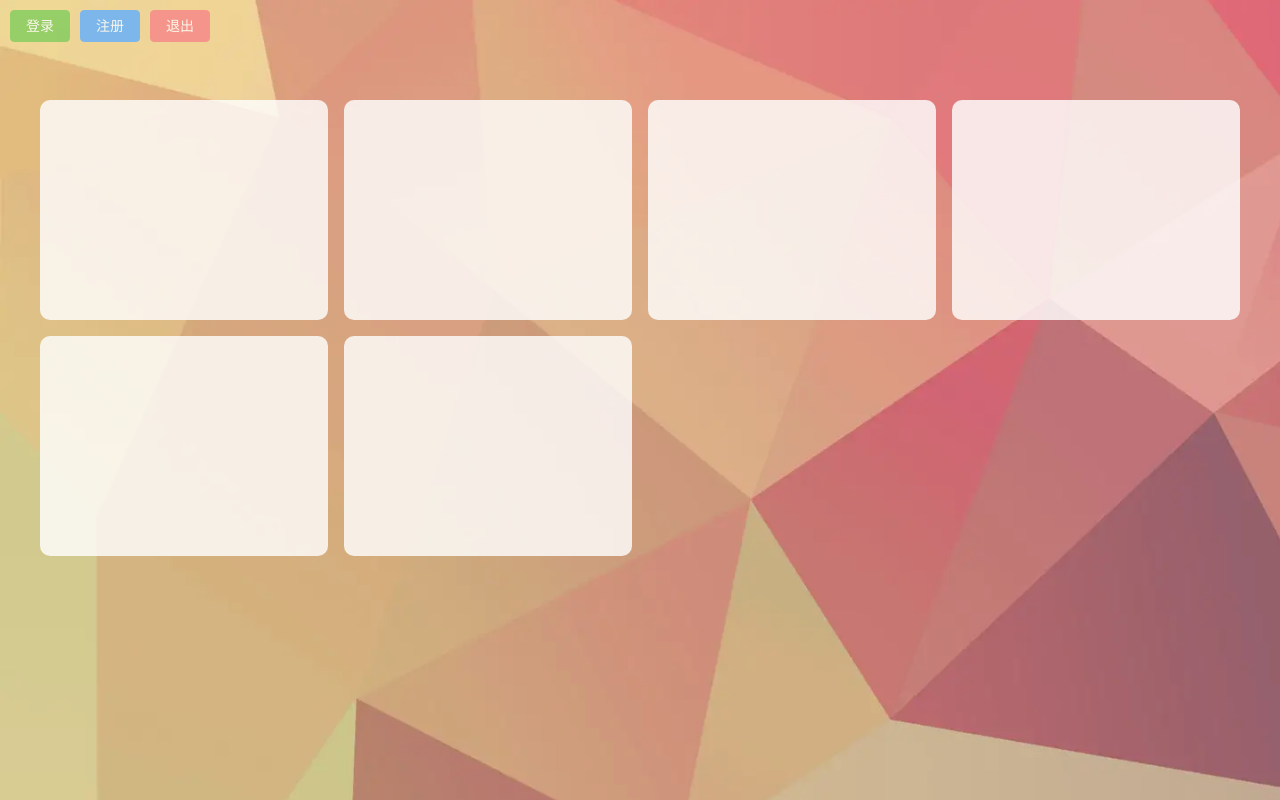
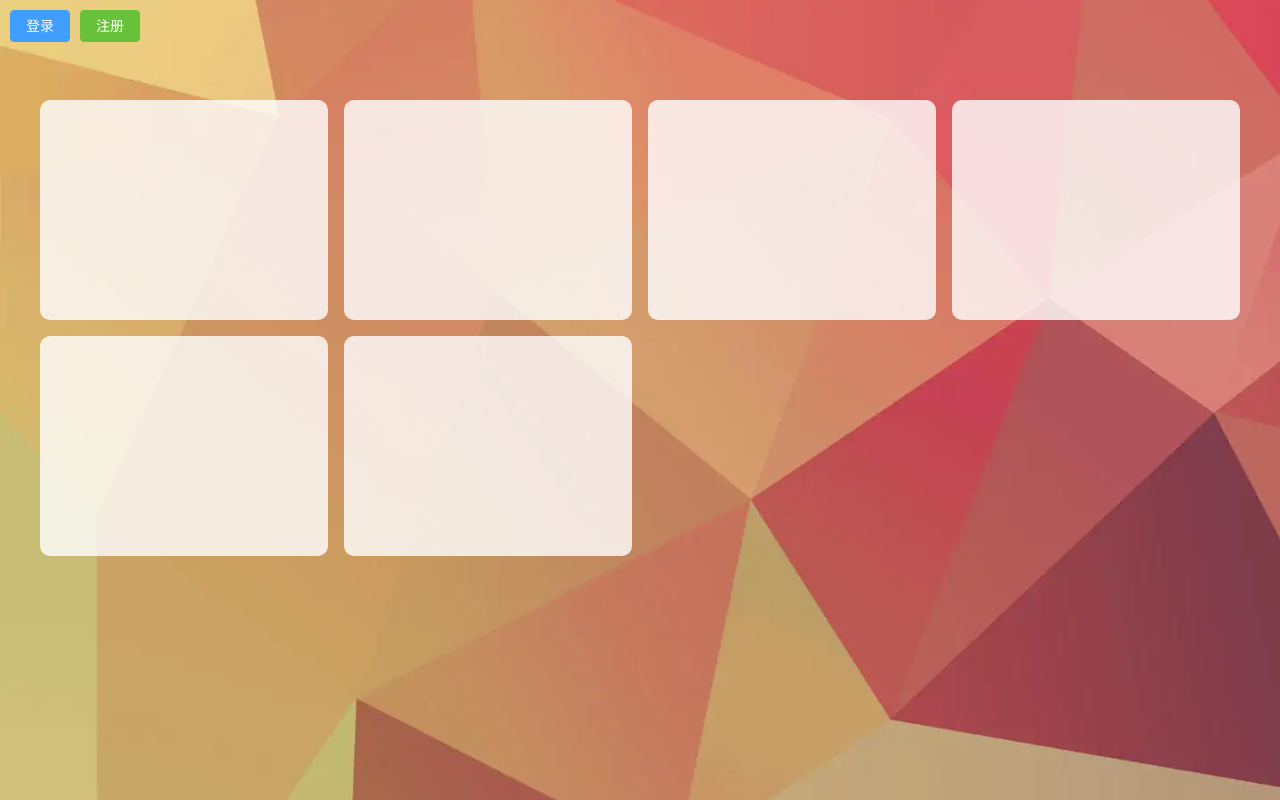
Before and after one commit to SayQuit/BDchat-web, a Vue app: page /#/AccountManage in a window 1280 px wide. Shown: the top 800 px of the page. Built offline with nearby package versions, Linux system fonts and the light colour scheme.

Commit message:
路由配置

```diff
--- a/package.json
+++ b/package.json
@@ -11,7 +11,8 @@
     "axios": "^0.27.2",
     "core-js": "^3.8.3",
     "element-plus": "^2.2.17",
-    "vue": "^3.2.13"
+    "vue": "^3.2.13",
+    "vue-router": "^4.1.5"
   },
   "devDependencies": {
     "@babel/core": "^7.12.16",
--- a/src/components/AccountManage.vue
+++ b/src/components/AccountManage.vue
@@ -3,18 +3,23 @@
     <div class="bgr">
       <div class="log">
         <el-button
+          type="primary"
+          class="login"
+          size="medium"
+          @click="goPage('LoginPage')"
+          >登录</el-button
+        >
+        <el-button
           type="success"
           class="login"
           size="medium"
-          @click="handleLogin"
-          >登录</el-button
+          @click="goPage('RegisterPage')"
+          >注册</el-button
         >
-        <el-button type="primary" class="login" size="medium">注册</el-button>
-        <el-button type="danger" class="login" size="medium">退出</el-button>
       </div>
 
       <div class="main">
-        <div class="item"></div>
+        <div class="item" @click="goPage('NotLogin')"></div>
         <div class="item"></div>
         <div class="item"></div>
         <div class="item"></div>
@@ -26,14 +31,32 @@
 </template>
 
 <script>
-export default {};
+import { useRouter } from "vue-router";
+export default {
+  setup() {
+    const router = useRouter();
+    return {
+      router,
+    };
+  },
+  methods: {
+    goPage(pageName) {
+      console.log(pageName);
+      console.log(this.router);
+      this.router.push({ name: pageName });
+    },
+  },
+};
 </script>
 
 <style scoped>
-* {
-  opacity: 0.9;
+.item {
+  opacity: 0.8;
 }
 
+.item:hover {
+  opacity: 1;
+}
 .bgr {
   background: url("../assets/2.png") no-repeat;
   background-size: cover;
--- a/src/components/LoginPage.vue
+++ b/src/components/LoginPage.vue
@@ -16,9 +16,9 @@
 
 
               <div class="operation">
-                <el-button type="success" size="medium">注册</el-button>
+                <el-button type="success" size="medium" @click="goPage('RegisterPage')">注册</el-button>
                 <el-button type="warning" size="medium">清空</el-button>
-                <el-button type="danger" size="medium">返回</el-button>
+                <el-button type="danger" size="medium" @click="goBack()">返回</el-button>
               </div>
           </div>
       </div>
@@ -29,9 +29,23 @@
   </template>
 
   <script>
-  export default {
-
-  }
+import { useRouter } from "vue-router";
+export default {
+  setup() {
+    const router = useRouter();
+    return {
+      router,
+    };
+  },
+  methods: {
+    goPage(pageName) {
+      this.router.push({ name: pageName });
+    },
+    goBack(){
+        this.$router.back();
+    }
+  },
+};
   </script>
 
   <style scoped>
--- a/src/components/MainPage.vue
+++ b/src/components/MainPage.vue
@@ -8,19 +8,17 @@
     <!-- <NotLogin></NotLogin> -->
     <!-- <LoginPage></LoginPage> -->
     <!-- <NotLogin></NotLogin> -->
-    <AccountManage></AccountManage>
+    <router-view></router-view>
   </div>
 </template>
 
 <script>
 // import NotLogin from './NotLogin.vue';
 import axios from 'axios';
-import AccountManage from './AccountManage.vue';
 // import NotLogin from './NotLogin.vue';
 // import RegisterPage from './RegisterPage.vue';
 export default {
     components: {
-    AccountManage
 },
     methods: {
         handleLogin(){
--- a/src/components/NotLogin.vue
+++ b/src/components/NotLogin.vue
@@ -3,18 +3,18 @@
     <div class="bgr">
       <div class="log">
         <el-button
-          type="success"
+          type="primary"
           class="login"
           size="medium"
-          @click="handleLogin"
+          @click="goPage('LoginPage')"
           >登录</el-button
         >
-        <el-button type="primary" class="login" size="medium">注册</el-button>
+        <el-button type="success" class="login" size="medium" @click="goPage('RegisterPage')">注册</el-button>
         <el-button type="danger" class="login" size="medium">退出</el-button>
       </div>
       <div class="header">
         <div class="header-operation">
-          <el-button class="header-operation-min" type="primary"
+          <el-button class="header-operation-min" type="primary" @click="goPage('AccountManage')"
             >最小化</el-button
           >
           <el-button class="header-operation-close" type="danger"
@@ -218,13 +218,28 @@
 </template>
 
 <script>
-export default {};
+import { useRouter } from "vue-router";
+export default {
+  setup() {
+    const router = useRouter();
+    return {
+      router,
+    };
+  },
+  methods: {
+    goPage(pageName) {
+      this.router.push({ name: pageName });
+    },
+    goBack(){
+        this.$router.back();
+    }
+  },
+};
 </script>
 
 <style scoped>
 * {
-  font-size: 20px;
-  color: #555;
+  color: #555555;
   opacity: 0.9;
 }
 *:hover {
--- a/src/components/RegisterPage.vue
+++ b/src/components/RegisterPage.vue
@@ -19,9 +19,9 @@
             </div>
 
             <div class="operation">
-                <el-button type="success" size="medium">注册</el-button>
+                <el-button type="primary" size="medium" @click="goPage('LoginPage')">登录</el-button>
                 <el-button type="warning" size="medium">清空</el-button>
-                <el-button type="danger" size="medium">返回</el-button>
+                <el-button type="danger" size="medium" @click="goBack()">返回</el-button>
             </div>
         </div>
     </div>
@@ -39,9 +39,23 @@
 </template>
 
 <script>
+import { useRouter } from "vue-router";
 export default {
-
-}
+  setup() {
+    const router = useRouter();
+    return {
+      router,
+    };
+  },
+  methods: {
+    goPage(pageName) {
+      this.router.push({ name: pageName });
+    },
+    goBack(){
+        this.$router.back();
+    }
+  },
+};
 </script>
 
 <style scoped>
--- a/src/main.js
+++ b/src/main.js
@@ -3,7 +3,9 @@ import App from './App.vue'
 
 import ElementPlus from 'element-plus';
 import 'element-plus/theme-chalk/index.css';
+import router from './router'
 
 const app = createApp(App)
+app.use(router);
 app.use(ElementPlus)
 app.mount('#app')
--- /dev/null
+++ b/src/router/index.js
@@ -0,0 +1,40 @@
+import { createRouter, createWebHashHistory } from 'vue-router'
+const AccountManage=()=>import('@/components/AccountManage.vue');
+const LoginPage=()=>import('@/components/LoginPage.vue');
+const NotLogin=()=>import('@/components/NotLogin.vue');
+const RegisterPage=()=>import('@/components/RegisterPage.vue');
+const routes = [
+    {
+        path: "/",
+        redirect: "/AccountManage",
+      },
+
+    {
+        path:'/AccountManage',
+        name:'AccountManage',
+        component:AccountManage
+    },
+    {
+        path:'/LoginPage',
+        name:'LoginPage',
+        component:LoginPage
+    },
+    {
+        path:'/NotLogin',
+        name:'NotLogin',
+        component:NotLogin
+    },
+    {
+        path:'/RegisterPage',
+        name:'RegisterPage',
+        component:RegisterPage
+    }
+]
+const router=createRouter(
+    {
+        history:createWebHashHistory(),
+        routes,
+    }
+
+)
+export default router;
```
Also changed, not shown: 2 other files (tests, documents, lock files or other folders).
